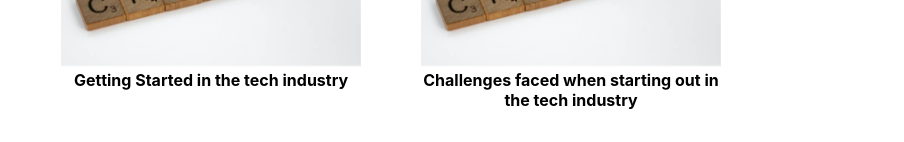
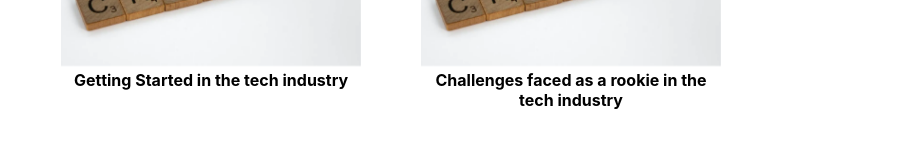
Before and after one commit to mishael1-d/Portfolio, a React (Create React App) app: page / in a window 1280 px wide. Shown: the part 2237-2379 px from the top of the page, without its empty margins (97-1001 px from the left). Built offline with nearby package versions, Linux system fonts and the light colour scheme.

Commit message:
added links to blog posts

```diff
--- a/src/components/Blog/Blog.js
+++ b/src/components/Blog/Blog.js
@@ -15,16 +15,16 @@ function Blog() {
             <img src={blog1} alt="" />
             <h3 className="blog-title">Getting Started in the tech industry</h3>
             <div className="blog-overlay">
-              <a href="#" target="_blank" rel="noreferrer">
+              <a href="https://mish-blog.hashnode.dev/how-to-get-started-in-the-tech-industry" target="_blank" rel="noreferrer">
                 <button className="previewLink-btn">Read More</button>
               </a>
             </div>
           </article>
           <article className="blog blog1">
             <img src={blog1} alt="" />
-            <h3 className="blog-title">Challenges faced when starting out in the tech industry</h3>
+            <h3 className="blog-title">Challenges faced as a rookie in the tech industry</h3>
             <div className="blog-overlay">
-              <a href="#" target="_blank" rel="noreferrer">
+              <a href="https://mish-blog.hashnode.dev/challenges-faced-as-a-rookie-in-the-tech-industry" target="_blank" rel="noreferrer">
                 <button className="previewLink-btn">Read More</button>
               </a>
             </div>
```
